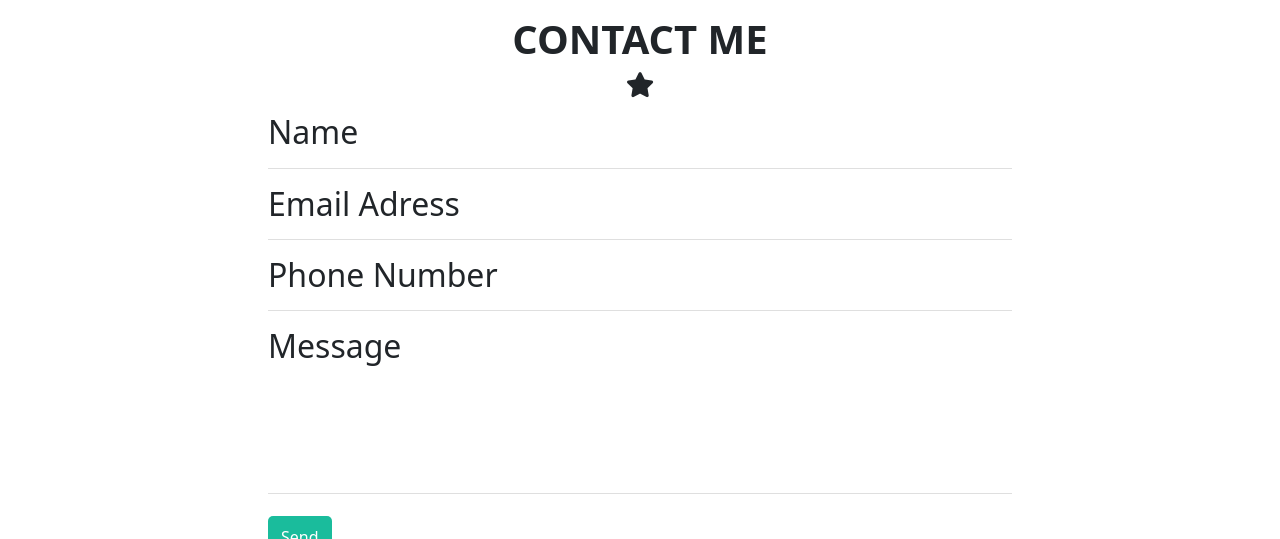
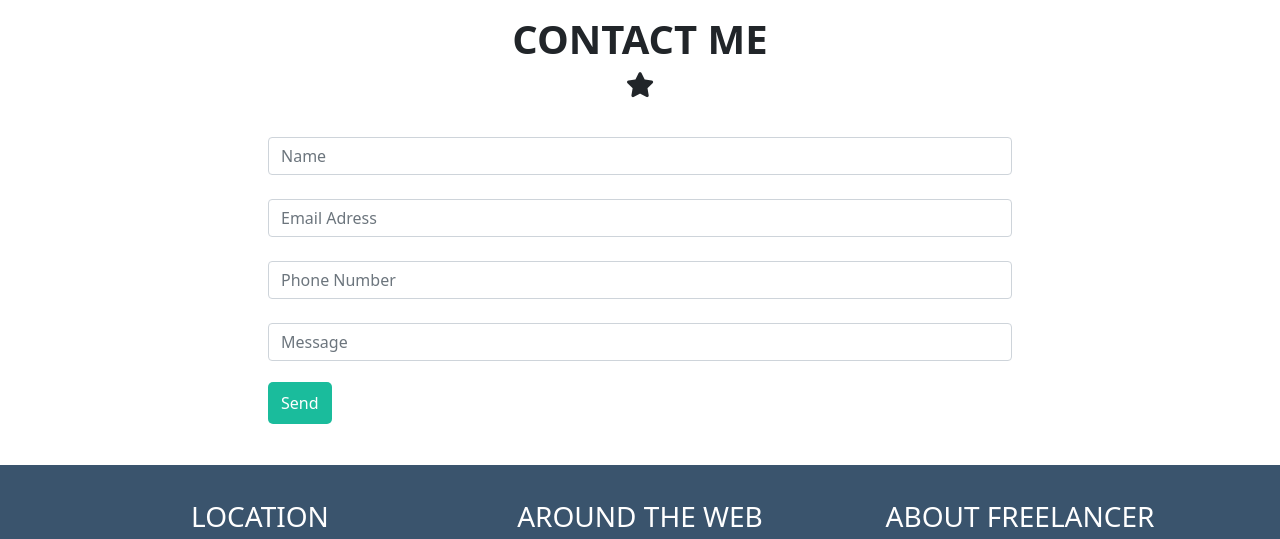
Before and after one commit to Tommaso-Macco/html-css-bootstrap-freelancer, a plain HTML site: page index.html in a window 1280 px wide. Shown: the part 1790-2329 px from the top of the page. Drawn offline with nearby package versions, Linux system fonts and the light colour scheme.

Commit message:
added form without style

```diff
--- a/index.html
+++ b/index.html
@@ -163,32 +163,48 @@
                         </div>
                     </div>
                     <div class="col">
+                        <div class="form-group">
+                            <label for="formGroupExampleInput2"></label>
+                            <input type="text" class="form-control" id="formGroupExampleInput2" placeholder="Name">
+                        </div>
                         <!-- NAME -->
-                        <h2 class="content-contact">
+                        <!-- <h2 class="content-contact">
                             Name
                         </h2>
-                        <hr class="separator-contact">
+                        <hr class="separator-contact"> -->
                     </div>
                     <div class="col">
+                        <div class="form-group">
+                            <label for="formGroupExampleInput2"></label>
+                            <input type="text" class="form-control" id="formGroupExampleInput2" placeholder="Email Adress">
+                        </div>
                         <!-- EMAIL ADRESS -->
-                        <h2 class="content-contact">
+                        <!-- <h2 class="content-contact">
                             Email Adress
                         </h2>
-                        <hr class="separator-contact">
+                        <hr class="separator-contact"> -->
                     </div>
                     <div class="col">
+                        <div class="form-group">
+                            <label for="formGroupExampleInput2"></label>
+                            <input type="text" class="form-control" id="formGroupExampleInput2" placeholder="Phone Number">
+                        </div>
                         <!-- PHONE NUMBER -->
-                        <h2 class="content-contact">
+                        <!-- <h2 class="content-contact">
                             Phone Number
                         </h2>
-                        <hr class="separator-contact">
+                        <hr class="separator-contact"> -->
                     </div>
                     <div class="col">
+                        <div class="form-group">
+                            <label for="formGroupExampleInput2"></label>
+                            <input type="text-area" class="form-control" id="formGroupExampleInput2" placeholder="Message">
+                        </div>
                         <!-- MESSAGE -->
-                        <h2 class="content-contact message-box">
+                        <!-- <h2 class="content-contact message-box">
                             Message
                         </h2>
-                        <hr class="separator-contact">
+                        <hr class="separator-contact"> -->
                     </div>
                     <div class="col">
                         <!-- SEND BUTTON -->
--- a/style.css
+++ b/style.css
@@ -166,7 +166,7 @@ section {
 }
 
 .button-contact {
-    margin-top: 15px;
+    margin-top: 30px;
 }
 
 .button-contact>a {
```
